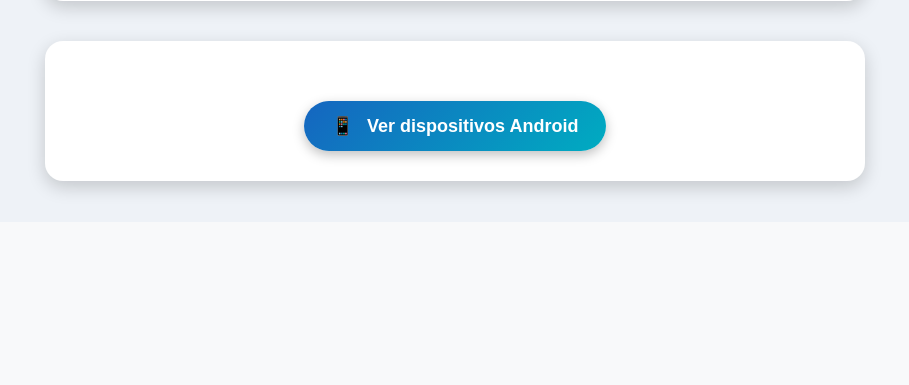
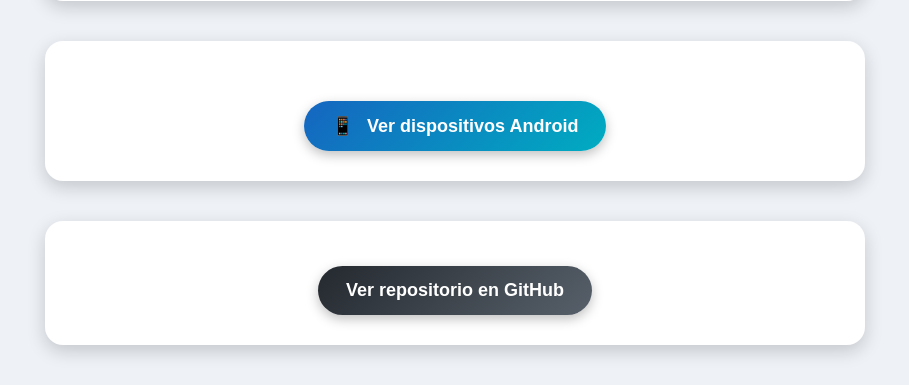
Before and after one commit to Deivid21/l401-lecturas-xy, a Flask app: page / in a window 1280 px wide. Shown: the part 578-963 px from the top of the page, without its empty margins (185-1094 px from the left). Before the commit the page ends 778 px from the top, so only its background shows below. Run offline with Flask 3, Linux system fonts and the light colour scheme; data that the repository does not hold is empty.

Commit message:
xy: index: Add github button
Change-Id: I2584387c4a0b49a5db895bf2701141abacf3710e

```diff
--- a/templates/index.html
+++ b/templates/index.html
@@ -107,6 +107,25 @@
 			margin-right: 8px;
 		}
 
+        .boton-github {
+            display: inline-block;
+            margin-top: 15px;
+            padding: 14px 28px;
+            background: linear-gradient(135deg, #24292f, #57606a);
+            color: white;
+            text-decoration: none;
+            font-size: 18px;
+            font-weight: bold;
+            border-radius: 30px;
+            box-shadow: 0 4px 12px rgba(0, 0, 0, 0.25);
+            transition: 0.3s;
+        }
+
+        .boton-github:hover {
+            background: linear-gradient(135deg, #000000, #343941);
+            transform: scale(1.05);
+        }
+
     </style>
 </head>
 
@@ -143,10 +162,20 @@
             </tr>
         </table>
     </div>
+
     <div class="contenedor">
         <a class="boton-devices" href="/devices">
             <span>📱</span> Ver dispositivos Android
         </a>
     </div>
+
+    <div class="contenedor">
+        <a class="boton-github"
+            href="https://github.com/Deivid21/l401-lecturas-xy.git"
+            target="_blank"
+            rel="noopener noreferrer">
+            Ver repositorio en GitHub
+        </a>
+    </div>
 </body>
 </html>
```
